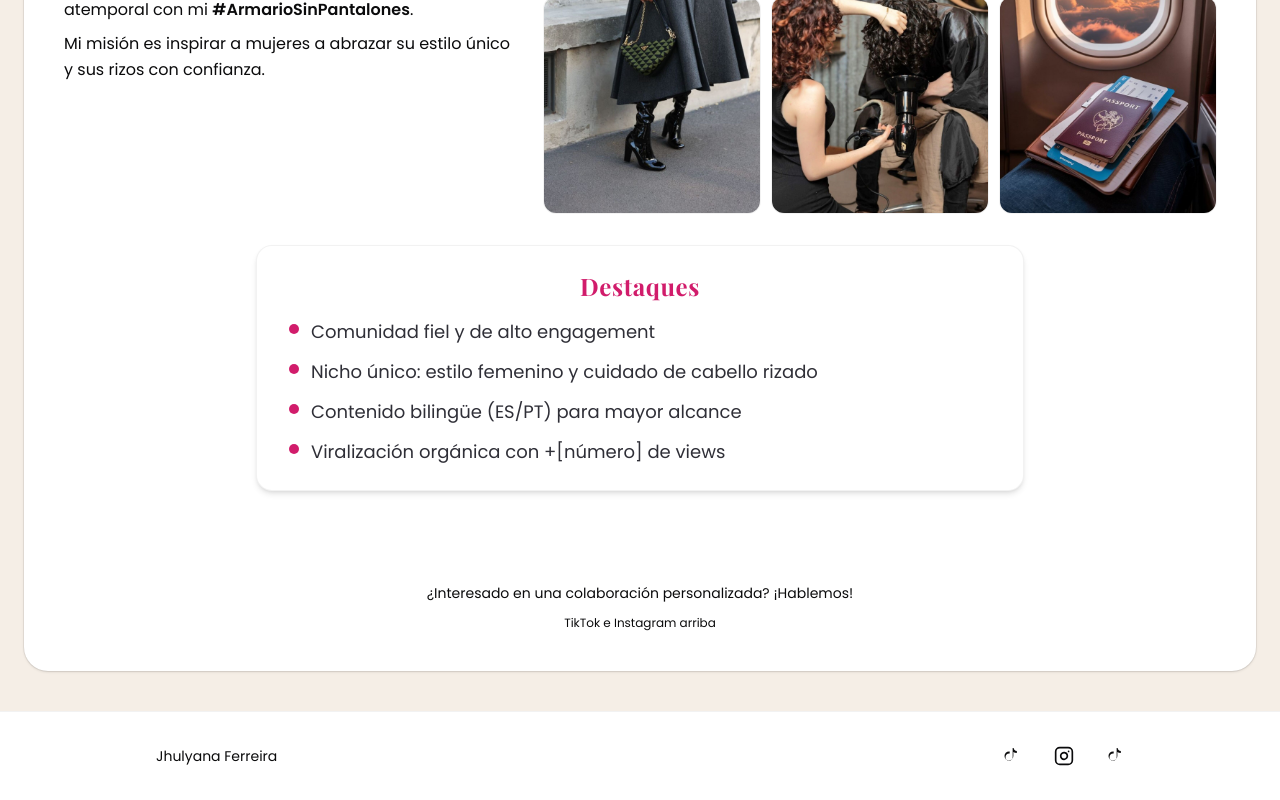
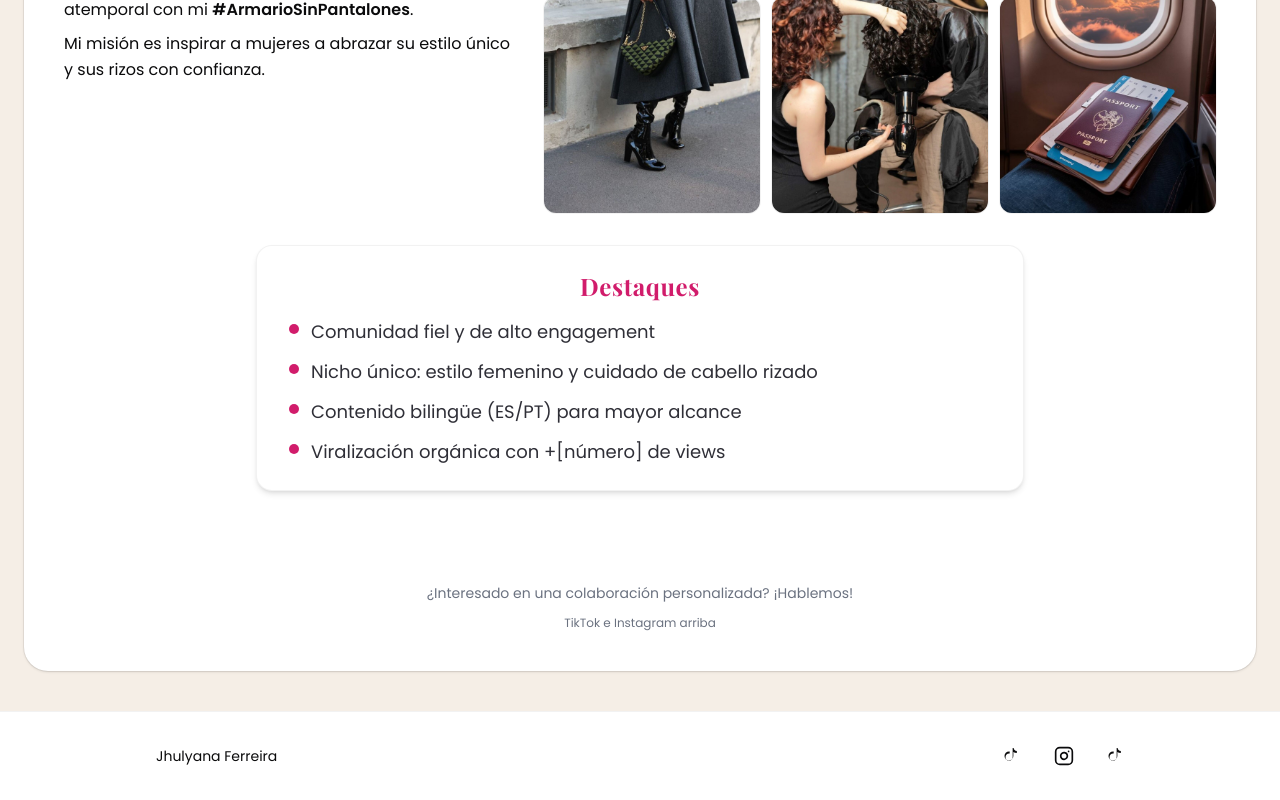
Before and after one commit to VictorAmadeu/media-kit-jhulyana, a React (Vite) app: page / in a window 1280 px wide. Shown: the part 1140-1940 px from the top of the page. Built offline with nearby package versions, Linux system fonts and the light colour scheme.

Commit message:
Corrección archivo HomePage.jsx
He actualizado el color de las frases '¿Interesado en una colaboración personalizada? ¡Hablemos!' y 'TikTok e Instagram arriba'.

```diff
--- a/src/pages/HomePage.jsx
+++ b/src/pages/HomePage.jsx
@@ -275,10 +275,12 @@ export function HomePage({ social }) {
               <path d="M4 4h16v16H4z" />
             </svg>
           </a>
-          <p className="text-sm text-[--muted]">
+          <p className="text-sm" style={{ color: "var(--muted)" }}>
             ¿Interesado en una colaboración personalizada? ¡Hablemos!
           </p>
-          <p className="text-xs text-[--muted]">TikTok e Instagram arriba</p>
+          <p className="text-xs" style={{ color: "var(--muted)" }}>
+            TikTok e Instagram arriba
+          </p>
         </div>
       </div>
     </main>
```
